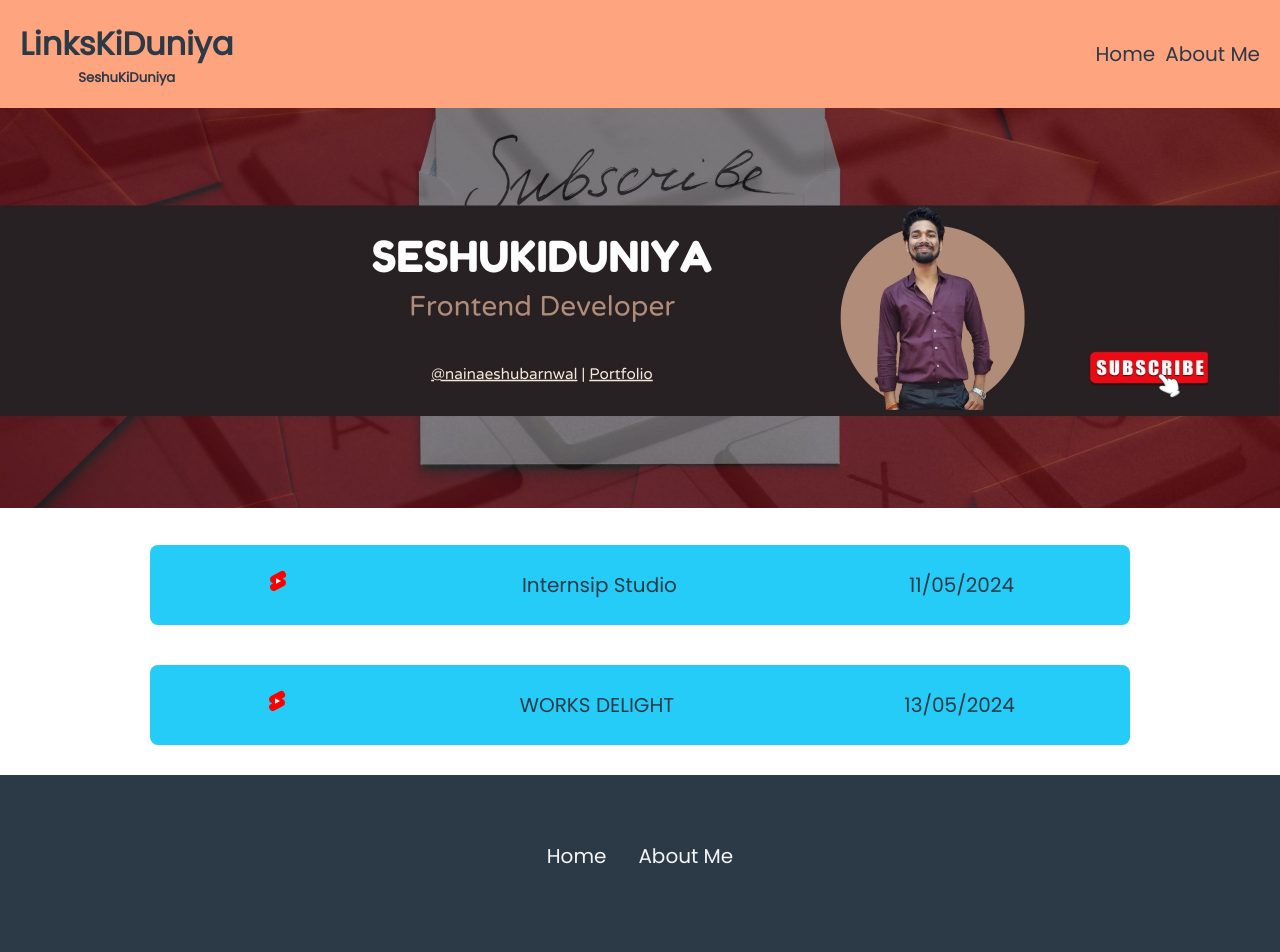
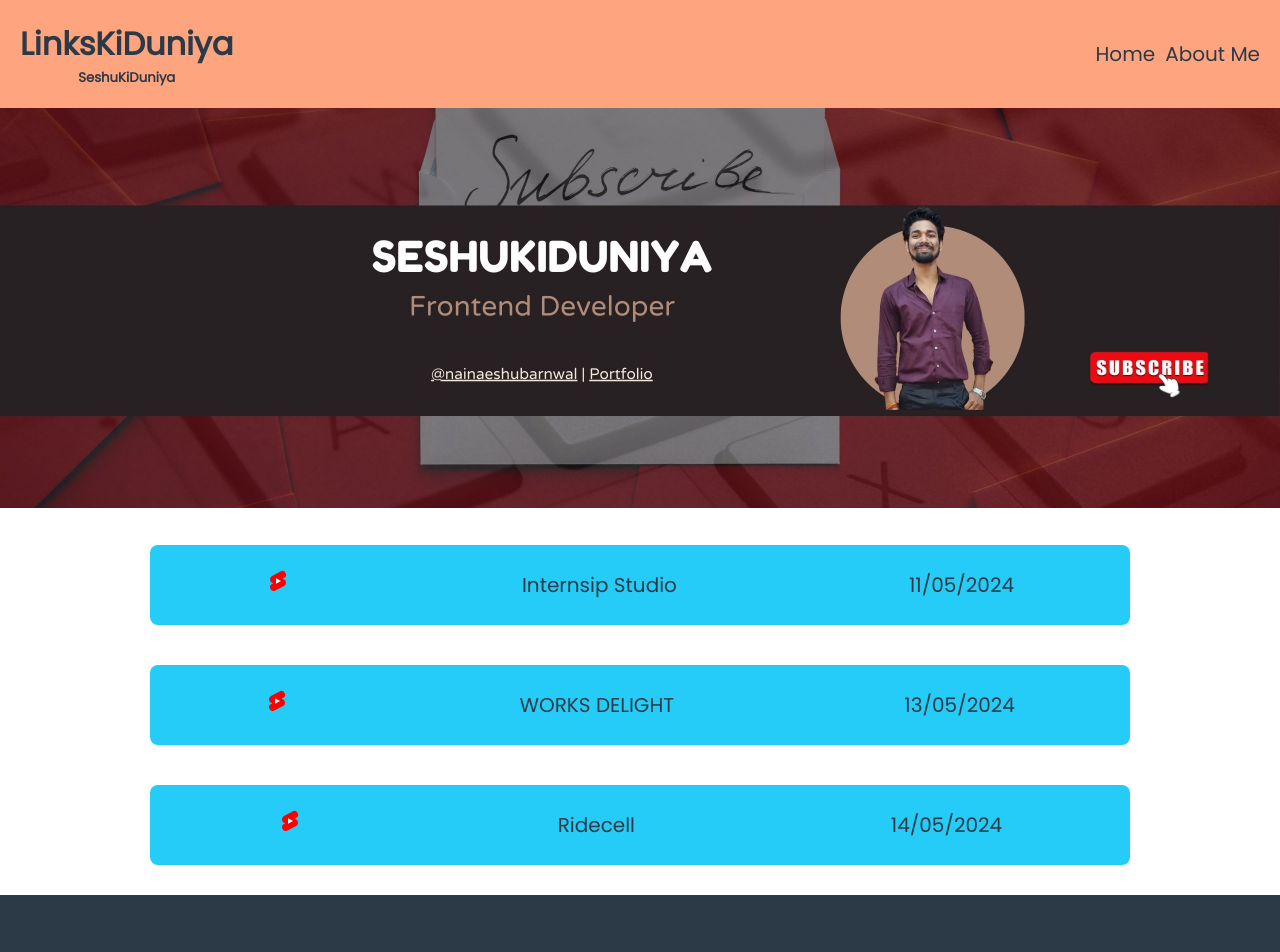
Before and after one commit to ANKITKUMAR1809/linkskiduniya, a React (Vite) app: page / in a window 1280 px wide. Shown: the top 952 px of the page. Built offline with nearby package versions, Linux system fonts and the light colour scheme.

Commit message:
ridecell company internship updated

```diff
--- a/src/Components/assets/my_links.js
+++ b/src/Components/assets/my_links.js
@@ -14,6 +14,14 @@ let my_links=[
         link:"talent@worksdelight.org",
         date:"13/05/2024",
         logo:shorts
+    },
+    {
+        id:3,
+        name:"Ridecell",
+        link:"https://docs.google.com/forms/d/e/1FAIpQLScT2gdgW-LQMThkFGlhi6LI3lmJp127-TaSus1rWwpdI_g7sQ/viewform",
+        date:"14/05/2024",
+        logo:shorts
     }
+
 ]
 export default my_links;
```
